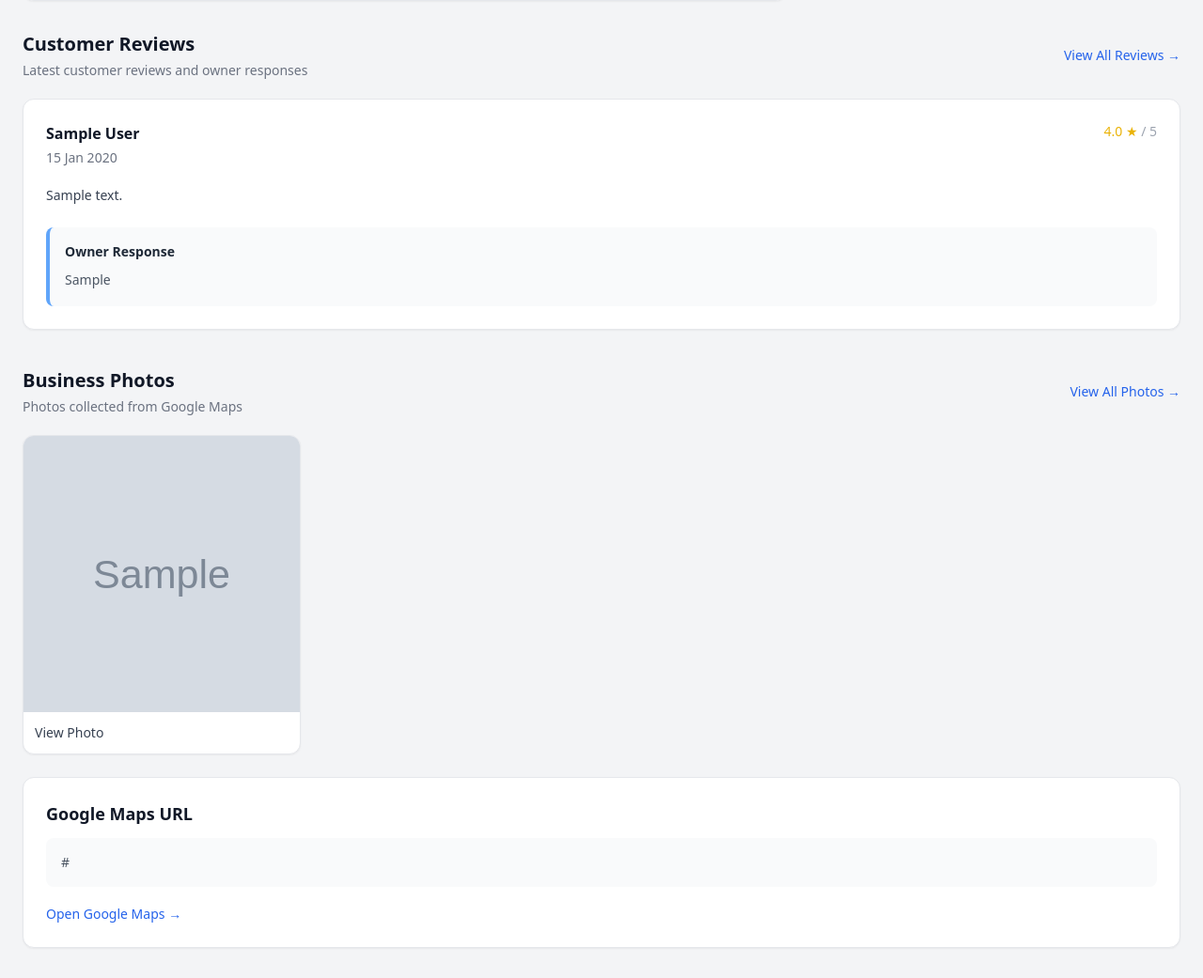
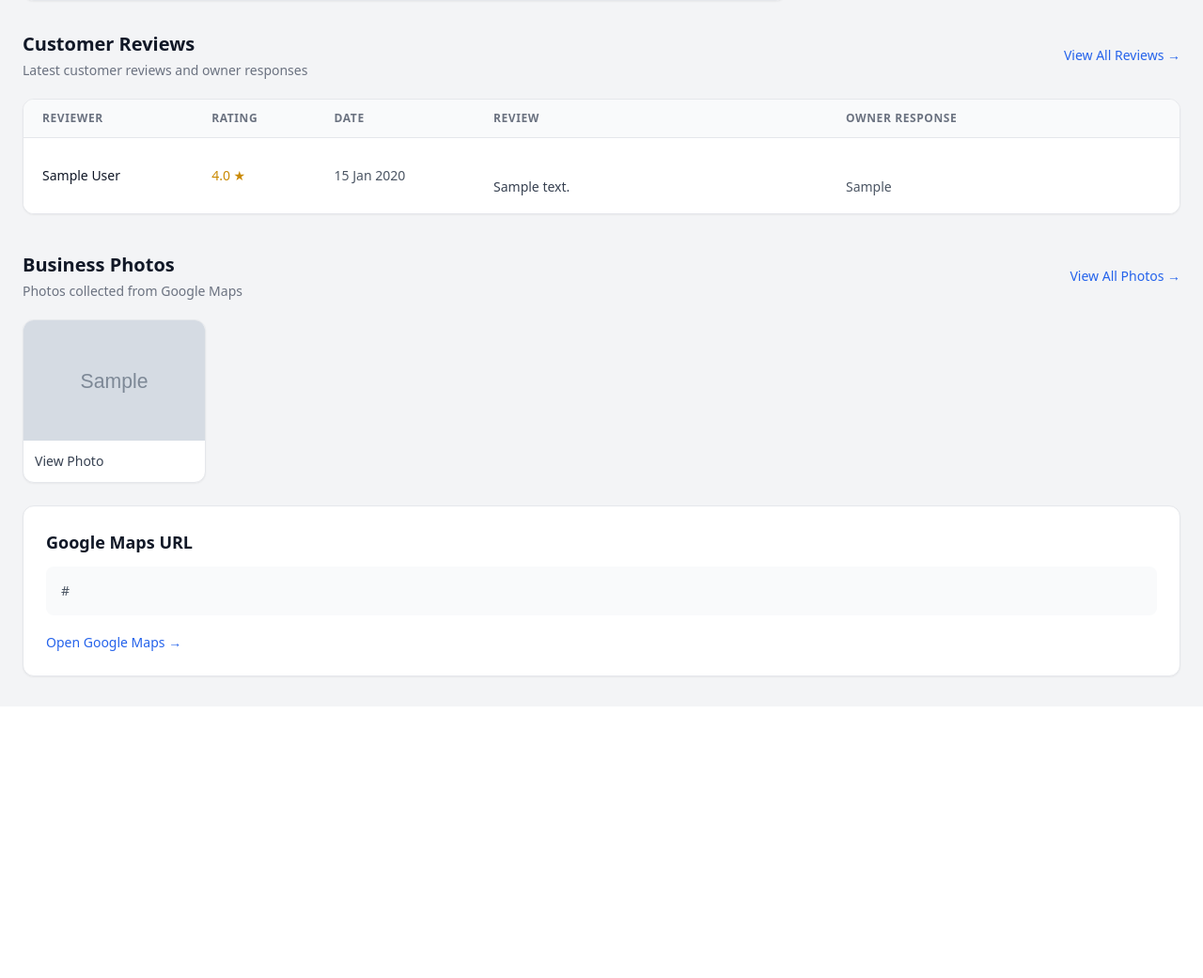
Before and after one commit to 2004Akansha/google-maps-pipeline-main, a Laravel app: page /businesses/1 in a window 1280 px wide. Shown: the part 950-1991 px from the top of the page at 94% size. After the commit the page ends 1672 px from the top, so only its background shows below. Run offline with Laravel 12, Linux system fonts and the light colour scheme; tables that the repository leaves empty hold one stand-in row (values such as "Sample post"); grey boxes marked "Sample" are stand-in pictures; some libraries are stand-ins or nearby versions.

Commit message:
updated files

```diff
--- a/resources/views/businesses/show.blade.php
+++ b/resources/views/businesses/show.blade.php
@@ -519,10 +519,10 @@
     </div>
 
 
-
 {{-- Reviews Section --}}
 <div class="mt-8">
 
+    {{-- Section Header --}}
     <div class="mb-5 flex items-center justify-between">
 
         <div>
@@ -544,94 +544,125 @@
 
     </div>
 
+    {{-- Reviews Table --}}
+    <div class="overflow-hidden rounded-xl border border-gray-200 bg-white shadow-sm">
 
-    <div class="space-y-4">
+        <div class="overflow-x-auto">
 
-        @forelse($latestReviews as $review)
+            <table class="min-w-full divide-y divide-gray-200">
 
-            <div class="rounded-xl border border-gray-200 bg-white p-6 shadow-sm">
+                {{-- Table Header --}}
+                <thead class="bg-gray-50">
 
-                {{-- Reviewer and Rating --}}
-                <div class="flex items-start justify-between gap-4">
+                    <tr>
 
-                    <div>
-                        <h3 class="font-semibold text-gray-900">
-                            {{ $review->author ?? 'Anonymous' }}
-                        </h3>
+                        <th class="px-5 py-3 text-left text-xs font-semibold uppercase tracking-wider text-gray-500">
+                            Reviewer
+                        </th>
 
-                        @if($review->review_date)
-                            <p class="mt-1 text-sm text-gray-500">
-                                {{ $review->review_date->format('d M Y') }}
-                            </p>
-                        @endif
-                    </div>
+                        <th class="px-5 py-3 text-left text-xs font-semibold uppercase tracking-wider text-gray-500">
+                            Rating
+                        </th>
 
-                    @if($review->rating !== null)
-                        <div class="text-sm font-medium text-gray-700 whitespace-nowrap">
+                        <th class="px-5 py-3 text-left text-xs font-semibold uppercase tracking-wider text-gray-500">
+                            Date
+                        </th>
 
-                            <span class="text-yellow-500">
-                                {{ $review->rating }} ★
-                            </span>
+                        <th class="px-5 py-3 text-left text-xs font-semibold uppercase tracking-wider text-gray-500">
+                            Review
+                        </th>
 
-                            <span class="text-gray-400">
-                                / 5
-                            </span>
+                        <th class="px-5 py-3 text-left text-xs font-semibold uppercase tracking-wider text-gray-500">
+                            Owner Response
+                        </th>
 
-                        </div>
-                    @endif
+                    </tr>
 
-                </div>
+                </thead>
 
+                {{-- Table Body --}}
+                <tbody class="divide-y divide-gray-200 bg-white">
 
-                {{-- Review Text --}}
-                @if($review->review_text)
+                    @forelse($latestReviews as $review)
 
-                    <p class="mt-4 text-sm leading-7 text-gray-700">
-                        {{ $review->review_text }}
-                    </p>
+                        <tr class="hover:bg-gray-50">
 
-                @endif
+                            {{-- Reviewer --}}
+                            <td class="px-5 py-4 text-sm font-medium text-gray-900">
+                                {{ $review->author ?? 'Anonymous' }}
+                            </td>
 
+                            {{-- Rating --}}
+                            <td class="whitespace-nowrap px-5 py-4 text-sm">
 
-                {{-- Owner Response --}}
-                @if($review->owner_response)
+                                @if($review->rating !== null)
 
-                    <div class="mt-5 rounded-lg bg-gray-50 border-l-4 border-blue-400 p-4">
+                                    <span class="font-medium text-yellow-600">
+                                        {{ $review->rating }} ★
+                                    </span>
 
-                        <p class="text-sm font-semibold text-gray-800">
-                            Owner Response
-                        </p>
+                                @else
 
-                        <p class="mt-2 text-sm leading-6 text-gray-600">
-                            {{ $review->owner_response }}
-                        </p>
+                                    <span class="text-gray-400">—</span>
 
-                    </div>
+                                @endif
 
-                @endif
+                            </td>
 
-            </div>
+                            {{-- Review Date --}}
+                            <td class="whitespace-nowrap px-5 py-4 text-sm text-gray-600">
 
-        @empty
+                                @if($review->review_date)
+                                    {{ $review->review_date->format('d M Y') }}
+                                @else
+                                    —
+                                @endif
 
-            <div class="rounded-xl border border-gray-200 bg-white p-8 text-center">
+                            </td>
 
-                <h3 class="font-semibold text-gray-800">
-                    No Reviews Available
-                </h3>
+                            {{-- Review Text --}}
+                            <td class="min-w-64 max-w-md px-5 py-4 text-sm leading-6 text-gray-700">
+                                <div class="whitespace-pre-line break-words">
+                                    {{ $review->review_text ?? 'No review text' }}
+                                </div>
+                            </td>
 
-                <p class="mt-2 text-sm text-gray-500">
-                    Reviews collected from the extractor will appear here.
-                </p>
+                            {{-- Owner Response --}}
+                            <td class="min-w-64 max-w-md px-5 py-4 text-sm leading-6 text-gray-600">
+                                <div class="whitespace-pre-line break-words">
+                                    {{ $review->owner_response ?? 'No response' }}
+                                </div>
+                            </td>
 
-            </div>
+                        </tr>
 
-        @endforelse
+                    @empty
+
+                        <tr>
+                            <td colspan="5" class="px-5 py-10 text-center">
+
+                                <h3 class="font-semibold text-gray-800">
+                                    No Reviews Available
+                                </h3>
+
+                                <p class="mt-2 text-sm text-gray-500">
+                                    Reviews collected from the extractor will appear here.
+                                </p>
+
+                            </td>
+                        </tr>
+
+                    @endforelse
+
+                </tbody>
+
+            </table>
+
+        </div>
 
     </div>
 
 </div>
-
 
 {{-- Photos Section --}}
 <div class="mt-10">
@@ -660,7 +691,7 @@
 
     @if($latestPhotos->count())
 
-        <div class="grid grid-cols-2 gap-4 sm:grid-cols-3 lg:grid-cols-4">
+        <div class="grid grid-cols-3 gap-3 sm:grid-cols-4 lg:grid-cols-6">
 
             @foreach($latestPhotos as $photo)
 
@@ -671,7 +702,7 @@
                     class="group overflow-hidden rounded-xl border border-gray-200 bg-white shadow-sm"
                 >
 
-                    <div class="aspect-square overflow-hidden bg-gray-100">
+                    <div class="h-28 overflow-hidden bg-gray-100 sm:h-32">
 
                         <img
                             src="{{ $photo->photo_url }}"
```
